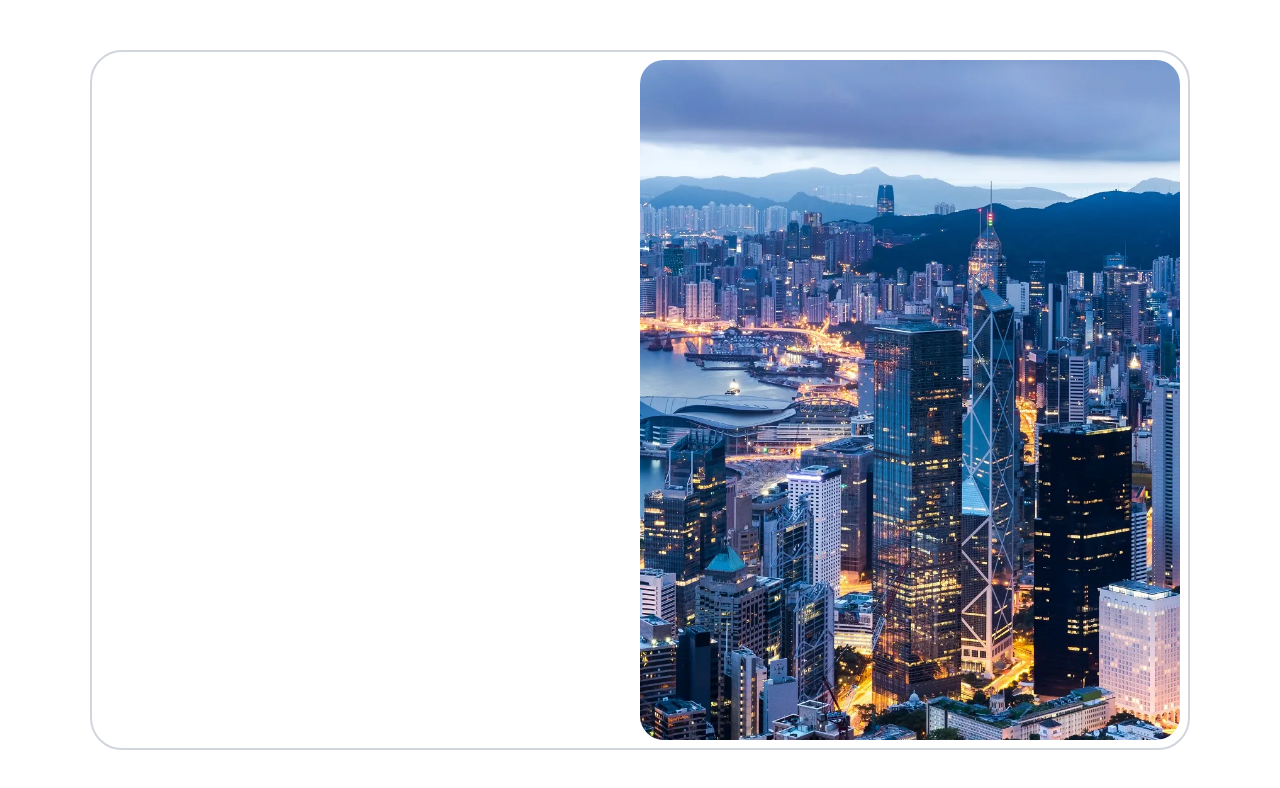
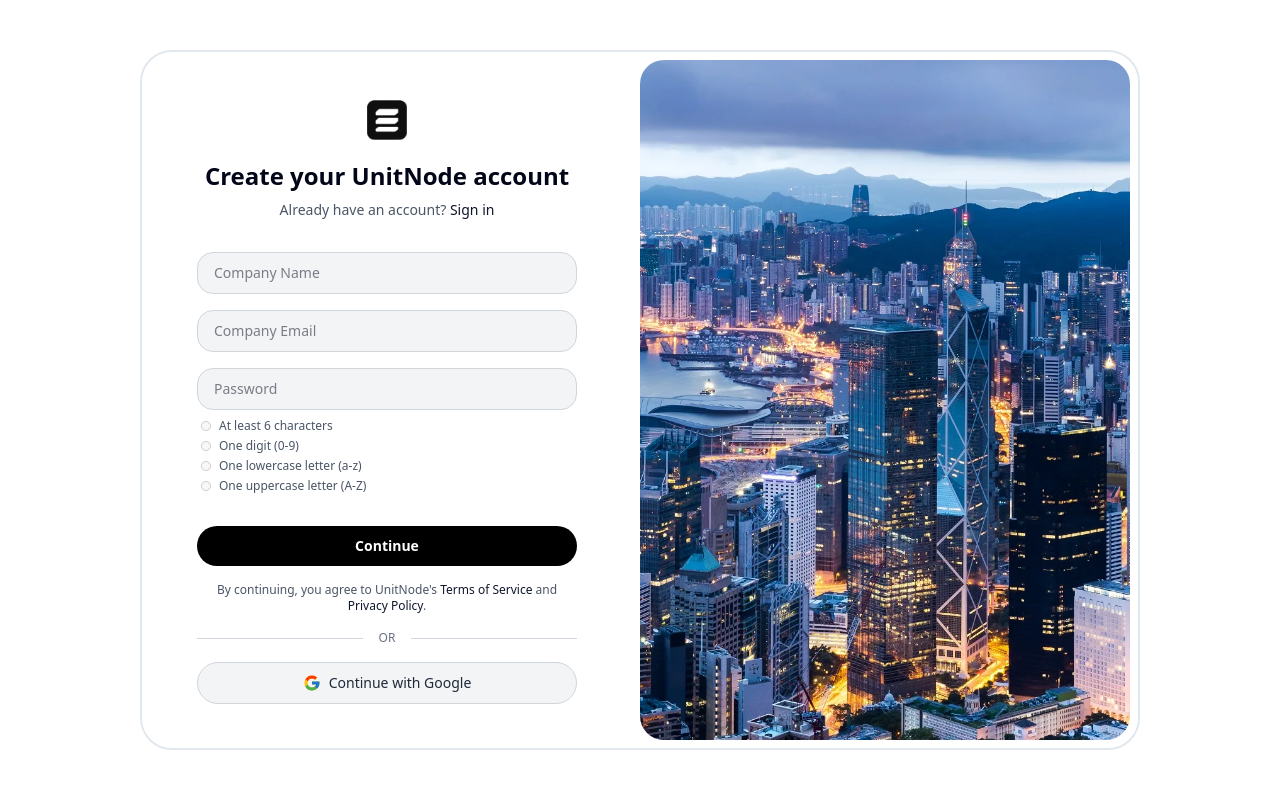
Before and after one commit to acstartup/unitnode.com, a Next.js app: page /signup in a window 1280 px wide. Shown: the top 788 px of the page. Built offline with nearby package versions, Linux system fonts and the light colour scheme.

Commit message:
(signup ui): left side sign up UI

```diff
--- a/src/app/signup/page.tsx
+++ b/src/app/signup/page.tsx
@@ -4,9 +4,100 @@ export default function SignupPage() {
   return (
     <div className="h-screen overflow-hidden flex items-center justify-center">
       {/* Grey rectangle with rounded corners */}
-      <div className="w-[1100px] h-[700px] border-2 border-gray-300 rounded-4xl bg-transparent flex">
-        {/* Left side - empty for now */}
-        <div className="flex-1"></div>
+      <div className="w-[1000px] h-[700px] border-2 border-grey-700 rounded-4xl bg-transparent flex">
+        {/* Left side - logo and text */}
+        <div className="flex-1 flex flex-col items-center pt-12">
+          {/* UnitNode icon */}
+          <div className="mb-5">
+            <Image
+              src="/unitnode-icon.svg"
+              alt="UnitNode Icon"
+              width={40}
+              height={40}
+            />
+          </div>
+
+          {/* Create account text */}
+          <h1 className="text-2xl font-bold mb-2">Create your UnitNode account</h1>
+
+          {/* Sign in link */}
+          <p className="text-sm text-gray-600 mb-8">
+            Already have an account? <a href="#" className="text-primary hover:underline">Sign in</a>
+          </p>
+
+          {/* Form inputs */}
+          <div className="w-[380px]">
+            {/* Company Name input */}
+            <div className="mb-4">
+              <input
+                type="text"
+                placeholder="Company Name"
+                className="w-full px-4 py-2.5 rounded-2xl bg-gray-100 border border-gray-300 focus:outline-none focus:ring-2 focus:ring-primary/50 text-sm"
+              />
+            </div>
+
+            {/* Company Email input */}
+            <div className="mb-4">
+              <input
+                type="email"
+                placeholder="Company Email"
+                className="w-full px-4 py-2.5 rounded-2xl bg-gray-100 border border-gray-300 focus:outline-none focus:ring-2 focus:ring-primary/50 text-sm"
+              />
+            </div>
+
+            {/* Password input */}
+            <div className="mb-2">
+              <input
+                type="password"
+                placeholder="Password"
+                className="w-full px-4 py-2.5 rounded-2xl bg-gray-100 border border-gray-300 focus:outline-none focus:ring-2 focus:ring-primary/50 text-sm"
+              />
+            </div>
+
+            {/* Password requirements */}
+            <div className="mb-8 pl-1">
+              <div className="flex items-center gap-2 text-xs text-gray-600 mb-1">
+                <input type="radio" className="w-2.5 h-2.5" disabled />
+                <span>At least 6 characters</span>
+              </div>
+              <div className="flex items-center gap-2 text-xs text-gray-600 mb-1">
+                <input type="radio" className="w-2.5 h-2.5" disabled />
+                <span>One digit (0-9)</span>
+              </div>
+              <div className="flex items-center gap-2 text-xs text-gray-600 mb-1">
+                <input type="radio" className="w-2.5 h-2.5" disabled />
+                <span>One lowercase letter (a-z)</span>
+              </div>
+              <div className="flex items-center gap-2 text-xs text-gray-600">
+                <input type="radio" className="w-2.5 h-2.5" disabled />
+                <span>One uppercase letter (A-Z)</span>
+              </div>
+            </div>
+
+            {/* Continue button */}
+            <button className="w-full mx-auto block py-2.5 bg-black text-white rounded-full font-medium hover:bg-black/90 transition-colors text-sm">
+              <span className="font-bold">Continue</span>
+            </button>
+
+            {/* Terms of service */}
+            <p className="text-xs text-center text-gray-600 mt-4">
+              By continuing, you agree to UnitNode's <a href="#" className="text-primary hover:underline">Terms of Service</a> and <a href="#" className="text-primary hover:underline">Privacy Policy</a>.
+            </p>
+
+            {/* OR divider */}
+            <div className="flex items-center my-4">
+              <div className="flex-1 h-px bg-gray-300"></div>
+              <div className="px-4 text-xs text-gray-500">OR</div>
+              <div className="flex-1 h-px bg-gray-300"></div>
+            </div>
+
+            {/* Continue with Google */}
+            <button className="w-full flex items-center justify-center gap-2 py-2.5 bg-gray-100 text-gray-800 rounded-full border border-gray-300 hover:bg-gray-200 transition-colors text-sm">
+              <Image src="/google.svg" alt="Google" width={18} height={18} />
+              Continue with Google
+            </button>
+          </div>
+        </div>
 
         {/* Right side - Hong Kong image */}
         <div className="flex-1 flex justify-center items-center p-2">
```
Also changed, not shown: public/google.svg (added).
